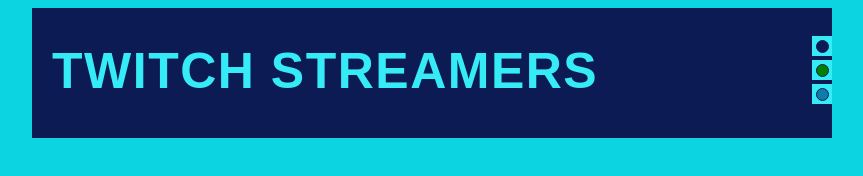
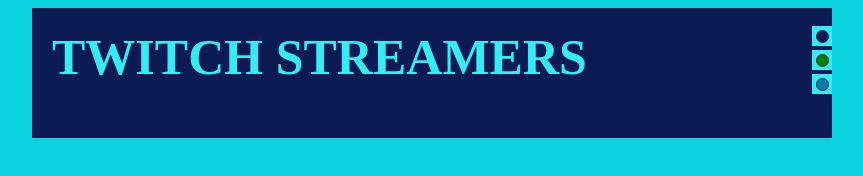
Before and after one commit to sohmet13/twitch-tv, a plain HTML site: page index.html in a window 1280 px wide. Shown: the whole page, without its empty margins (208-1071 px from the left). Drawn offline with nearby package versions, Linux system fonts and the light colour scheme; files that its build step writes are made by us from their sources; no server answers.

Commit message:
Update style.scss

```diff
--- a/style.scss
+++ b/style.scss
@@ -15,17 +15,16 @@
    padding-bottom: 10px;
 }
 h1 {
-  font-family: FANTASY;
+  font-family: Oswald;
   font-size: 50px;
   color:$moreLightBlue;
-  margin-left: 20px;
-  letter-spacing:1.5px;
+  margin: 20px;
   float: left;
   cursor: pointer;
 }
 #buttons {
-  padding-top: 10px;
   float: right;
+  display: inline-block;
   display: flex;
   flex-direction:column;
   align-items:flex-end;
@@ -33,7 +32,7 @@
     list-style-type: none;
     background: $moreLightBlue;
     font-color: $blue;
-    font-family: FANTASY;
+    font-family: Oswald;
     text-align: right;
     font-size: 0;
     margin: 2px 0;
@@ -61,7 +60,6 @@
 }
 table {
   width: 100%;
-  border: 1px;
   color: white;
   background: $darkBlue;
   text-align:center;
```
